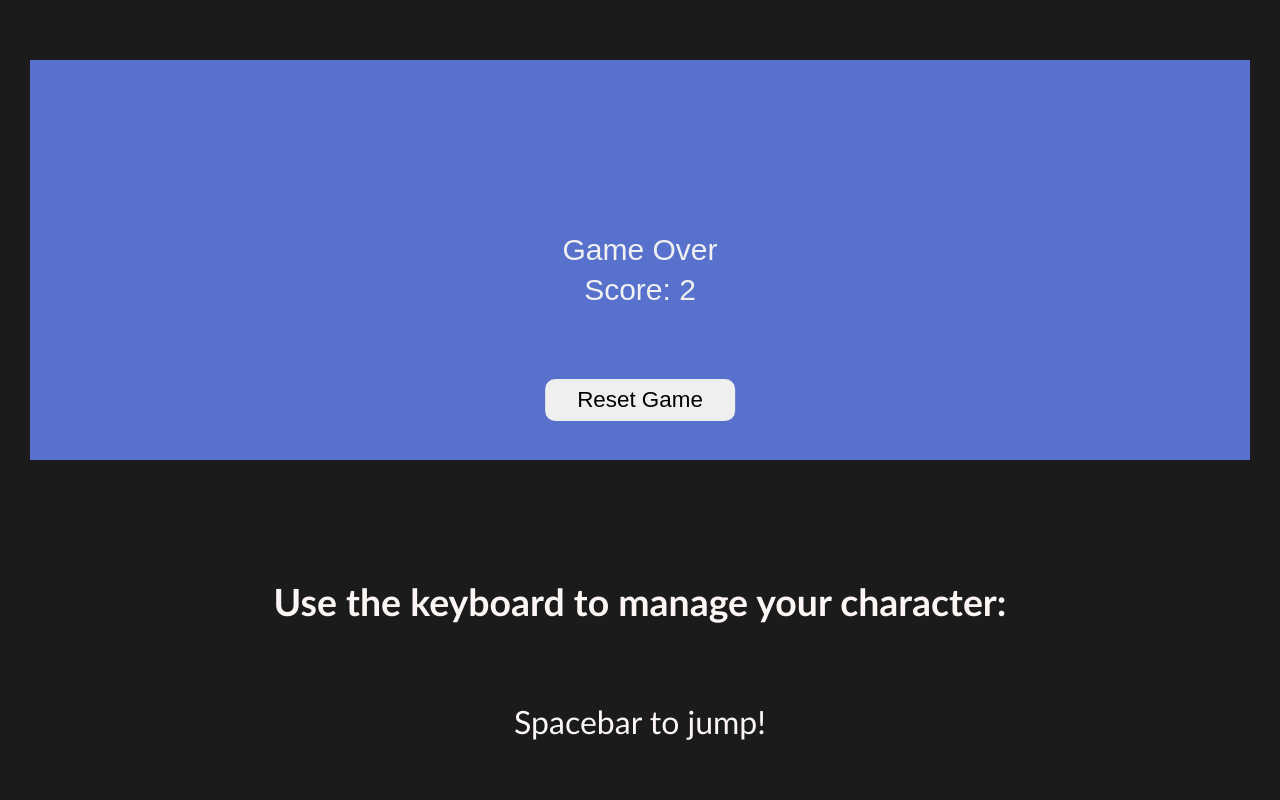
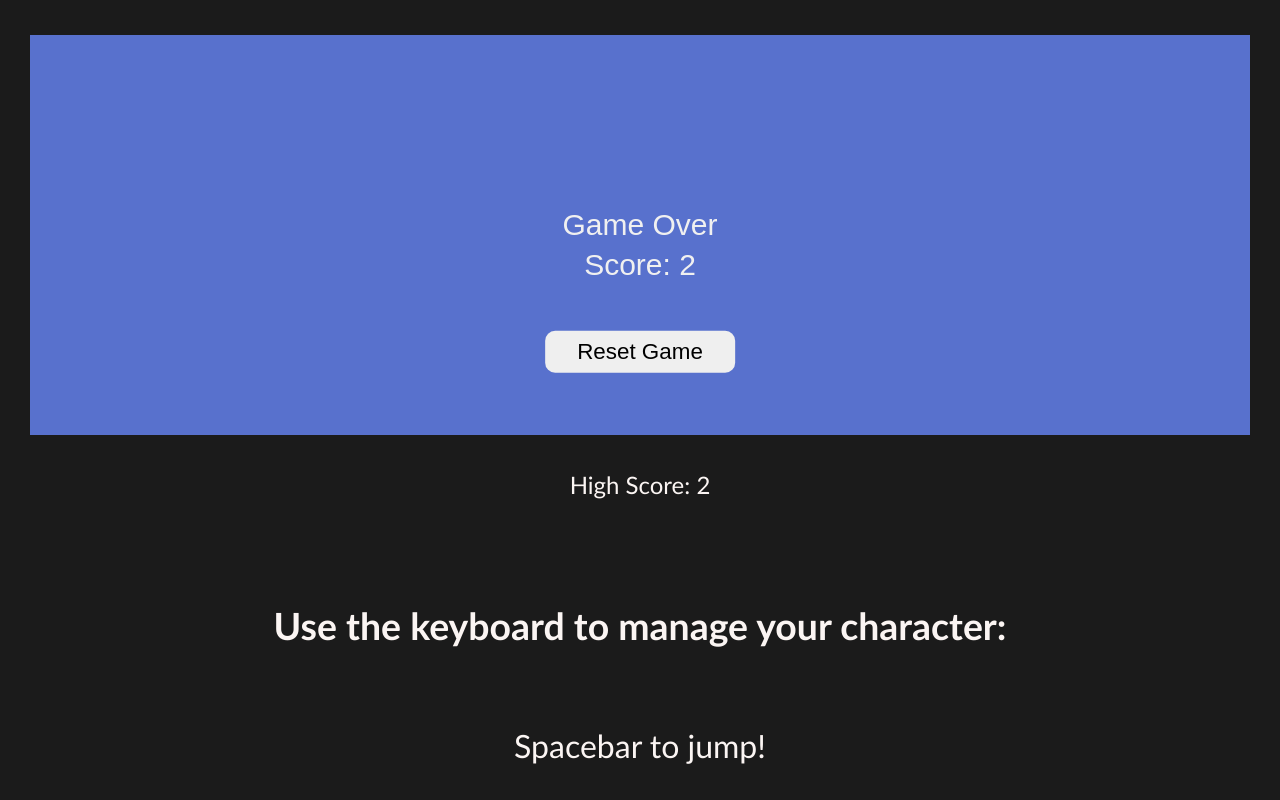
Before and after one commit to AdrianKnudsen/2D-Game-JS, a plain HTML site: page index.html in a window 1280 px wide. Both pictures are taken after a click on the button "Start Game". Drawn offline with Linux system fonts and the light colour scheme.

Commit message:
added highscore
added highscore with local storage

```diff
--- a/game.js
+++ b/game.js
@@ -90,7 +90,7 @@ const loop = function () {
     player.yVelocity = 0;
   }
 
-  // if player goes past right boundary, reset to the left
+  // When player goes past right boundary, reset to the left
   if (player.x > 1220) {
     player.x = -20;
     nextFrame();
@@ -199,12 +199,39 @@ function drawCoverScreen(gameOver = false) {
 }
 
 function endGame() {
+  const currentScore = parseInt(timer.toFixed(0));
+  updateHighScore(currentScore); // Update the high score if the current score is higher
   drawCoverScreen(true);
   document.getElementById("startButton").innerText = "Reset Game";
   document.getElementById("startButton").style.display = "inline-block";
+  displayHighScore();
 }
 
 document.addEventListener("DOMContentLoaded", () => {
   drawCoverScreen(); // This draws the initial screen
   document.getElementById("startButton").style.display = "inline-block";
 });
+
+function updateHighScore(currentScore) {
+  // Retrives the high score from local storage or set to 0 if it doesn't exist
+  let highScore = localStorage.getItem("highScore")
+    ? parseInt(localStorage.getItem("highScore"))
+    : 0;
+
+  // Compare the current score with the high score and update if necessary
+  if (currentScore > highScore) {
+    localStorage.setItem("highScore", currentScore.toString());
+  }
+  return highScore;
+}
+
+function displayHighScore() {
+  // Retrieve the high score from local storage or set to 0 if it doesn't exist
+  let highScore = localStorage.getItem("highScore")
+    ? localStorage.getItem("highScore")
+    : "0";
+
+  // Update the high score display element
+  document.getElementById("highScoreDisplay").innerText =
+    "High Score: " + highScore;
+}
--- a/index.css
+++ b/index.css
@@ -34,11 +34,16 @@ body {
 #startButton {
   display: none;
   position: absolute;
-  top: 50%;
+  bottom: 50%;
   left: 50%;
-  transform: translate(-50%, -50%);
+  transform: translate(-50%, -65%);
   padding: 0.5rem 2rem;
   border-radius: 10px;
   font-size: 1.4rem;
   border: none;
 }
+
+#highScoreDisplay {
+  text-align: center;
+  font-size: 1.5rem;
+}
--- a/index.html
+++ b/index.html
@@ -9,6 +9,7 @@
   </head>
   <body>
     <canvas id="gameCanvas"></canvas>
+    <div id="highScoreDisplay">High Score: 0</div>
     <button id="startButton">Start Game</button>
     <div class="controll-info">
       <h3>Use the keyboard to manage your character:</h3>
```
